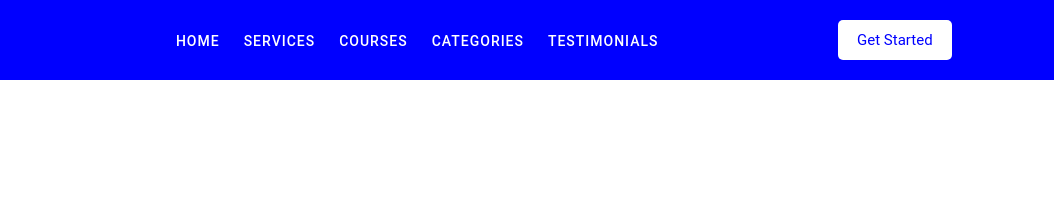
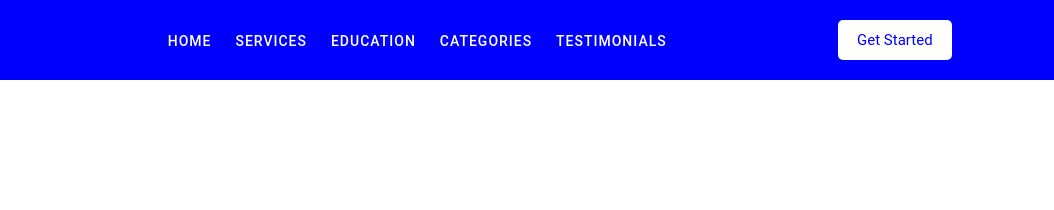
Before and after one commit to FahrurRohman48/edukes, a plain HTML site: page index.html in a window 1280 px wide. Shown: the top 210 px of the page, 226-1280 px from the left. Drawn offline with nearby package versions, Linux system fonts and the light colour scheme.

Commit message:
Update index.html

```diff
--- a/index.html
+++ b/index.html
@@ -29,7 +29,7 @@
 		<ul class="nav-list">
 			<li><a href="#home">Home</a></li>
 			<li><a href="#services">Services</a></li>
-			<li><a href="#courses">Courses</a></li>
+			<li><a href="#courses">Education</a></li>
 			<li><a href="#categories">Categories</a></li>
 			<li><a href="#testimonials">Testimonials</a></li>
 		</ul>
```
